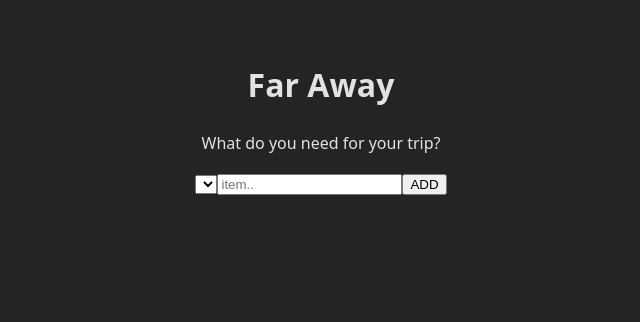
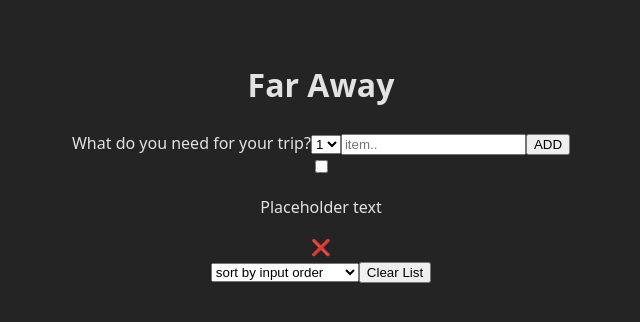
Before and after one commit to Stanbkrylix/far-away-app, a React (Vite) app: page / in a window 1280 px wide. Shown: the top 322 px of the page, without its empty margins (319-959 px from the left). Built offline with nearby package versions, Linux system fonts and the light colour scheme.

Commit message:
simple html template have been implemented

```diff
--- a/src/App.jsx
+++ b/src/App.jsx
@@ -29,17 +29,61 @@ function Logo() {
 function Form() {
     return (
         <div className="form-container">
-      <p>What do you need for your trip?</p>
             <form action="submit">
-        <select name="" id="">
-          <option value=""></option>
+                <label htmlFor="numb-trip-items">
+                    What do you need for your trip?
+                </label>
+
+                <select name="numb-trip-items" id="numb-trip-items">
+                    <option value="1">1</option>
+                    <option value="2">2</option>
+                    <option value="3">3</option>
+                    <option value="4">4</option>
+                    <option value="5">5</option>
                 </select>
-        <input type="text" name="" id="task-name" placeholder="item.." />
+                <input
+                    type="text"
+                    name=""
+                    id="task-name"
+                    placeholder="item.."
+                />
                 <input type="button" value="ADD" />
             </form>
         </div>
     );
 }
-function PacketList() {}
+function PacketList() {
+    return (
+        <div className="list-container">
+            <div className="lists">
+                <div className="list-card">
+                    <input
+                        type="checkbox"
+                        name=""
+                        id=""
+                        className="list-checkbox"
+                        disabled=""
+                    />
+                    <p className="list-text">Placeholder text</p>
+                    <span className="delete-btn">❌</span>
+                </div>
+            </div>
+            <div className="sort-div">
+                <select name="sort-by" id="sort-by">
+                    <option value="sort by input order">
+                        sort by input order
+                    </option>
+                    <option value="sort by description">
+                        sort by description
+                    </option>
+                    <option value="sort by packed status">
+                        sort by packed status
+                    </option>
+                </select>
+                <input type="button" value="Clear List" className="clear-btn" />
+            </div>
+        </div>
+    );
+}
 function Stats() {}
 export default App;
```
Lines whose indentation alone changed are shown as unchanged.
